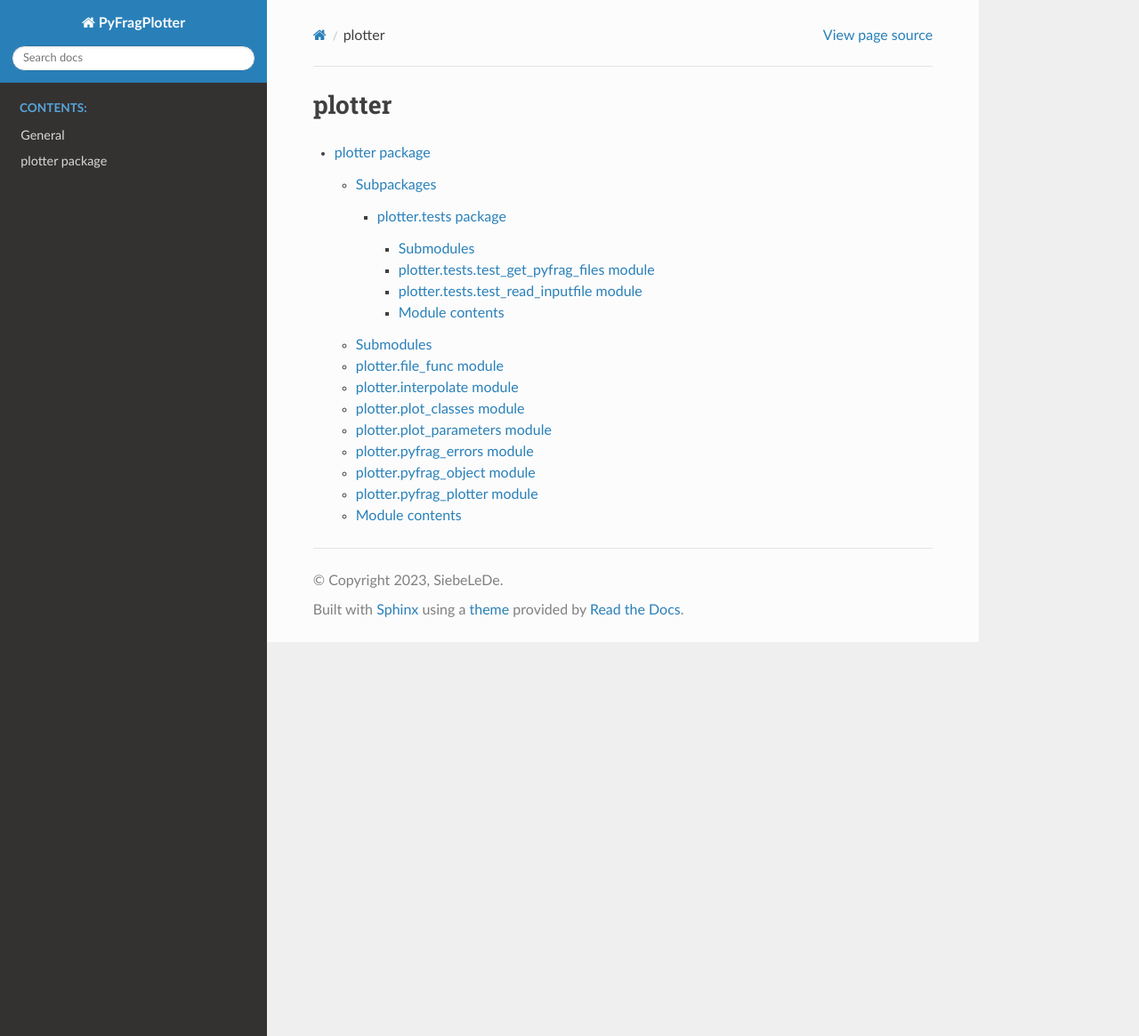
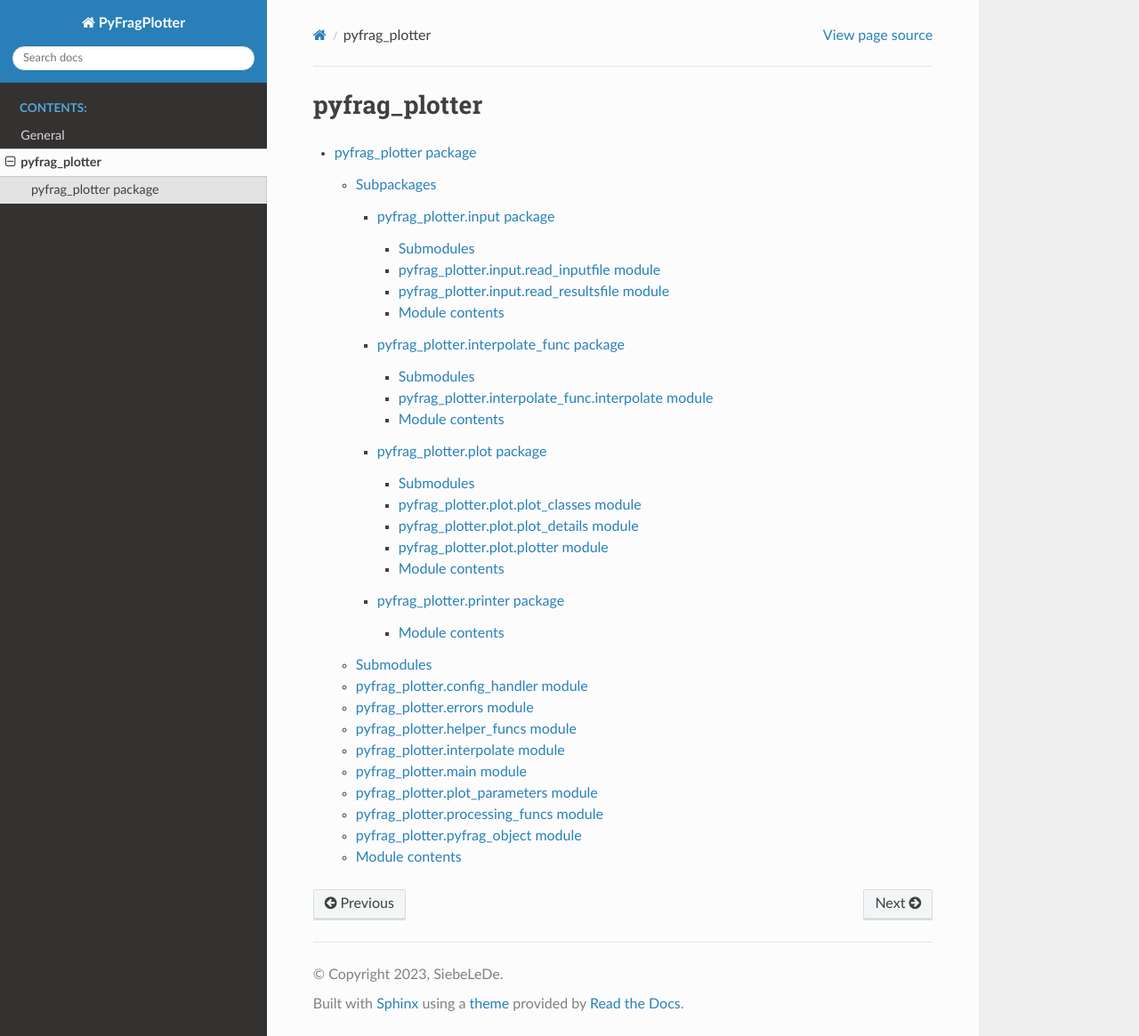
Before and after one commit to SiebeLeDe/pyfrag_plot, a Sphinx documentation site: the page built from docs/modules.rst, in a window 1280 px wide and 1165 px high. Shown: the whole window at 89% size. Built offline with Sphinx 7.4.7 and the Read the Docs theme 2.0.0, drawn with Linux system fonts in a browser that asks for light colours.

Commit message:
docs fix

```diff
--- a/docs/conf.py
+++ b/docs/conf.py
@@ -51,10 +51,13 @@ exclude_patterns = ['_build', 'Thumbs.db', '.DS_Store']
 
 # The theme to use for HTML and HTML Help pages.  See the documentation for
 # a list of builtin themes.
-#
 html_theme = 'sphinx_rtd_theme'
+
 
 # Add any paths that contain custom static files (such as style sheets) here,
 # relative to this directory. They are copied after the builtin static files,
 # so a file named "default.css" will overwrite the builtin "default.css".
 html_static_path = ['_static']
+
+# Don't show the pyfrag_plotter module name in the documentation
+add_module_names = False
--- a/docs/index.rst
+++ b/docs/index.rst
@@ -11,7 +11,7 @@ Welcome to PyFragPlotter's documentation!
    :caption: Contents:
 
    general
-   plotter
+   modules
 
 Indices and tables
 ==================
--- a/docs/modules.rst
+++ b/docs/modules.rst
@@ -1,7 +1,7 @@
-plotter
+pyfrag_plotter
 ==============
 
 .. toctree::
    :maxdepth: 4
 
-   plotter
+   pyfrag_plotter
--- a/docs/plotter.rst
+++ /dev/null
@@ -1,77 +0,0 @@
-plotter package
-===============
-
-Subpackages
------------
-
-.. toctree::
-   :maxdepth: 4
-
-   plotter.tests
-
-Submodules
-----------
-
-plotter.file\_func module
--------------------------
-
-.. automodule:: plotter.file_func
-   :members:
-   :undoc-members:
-   :show-inheritance:
-
-plotter.interpolate module
---------------------------
-
-.. automodule:: plotter.interpolate
-   :members:
-   :undoc-members:
-   :show-inheritance:
-
-plotter.plot\_classes module
-----------------------------
-
-.. automodule:: plotter.plot_classes
-   :members:
-   :undoc-members:
-   :show-inheritance:
-
-plotter.plot\_parameters module
--------------------------------
-
-.. automodule:: plotter.plot_parameters
-   :members:
-   :undoc-members:
-   :show-inheritance:
-
-plotter.pyfrag\_errors module
------------------------------
-
-.. automodule:: plotter.pyfrag_errors
-   :members:
-   :undoc-members:
-   :show-inheritance:
-
-plotter.pyfrag\_object module
------------------------------
-
-.. automodule:: plotter.pyfrag_object
-   :members:
-   :undoc-members:
-   :show-inheritance:
-
-plotter.pyfrag\_plotter module
-------------------------------
-
-.. automodule:: plotter.pyfrag_plotter
-   :members:
-   :undoc-members:
-   :show-inheritance:
-
-Module contents
----------------
-
-.. automodule:: plotter
-   :members:
-   :undoc-members:
-   :show-inheritance:
--- a/docs/plotter.tests.rst
+++ /dev/null
@@ -1,29 +0,0 @@
-plotter.tests package
-=====================
-
-Submodules
-----------
-
-plotter.tests.test\_get\_pyfrag\_files module
----------------------------------------------
-
-.. automodule:: plotter.tests.test_get_pyfrag_files
-   :members:
-   :undoc-members:
-   :show-inheritance:
-
-plotter.tests.test\_read\_inputfile module
-------------------------------------------
-
-.. automodule:: plotter.tests.test_read_inputfile
-   :members:
-   :undoc-members:
-   :show-inheritance:
-
-Module contents
----------------
-
-.. automodule:: plotter.tests
-   :members:
-   :undoc-members:
-   :show-inheritance:
--- /dev/null
+++ b/docs/pyfrag_plotter.input.rst
@@ -0,0 +1,29 @@
+pyfrag\_plotter.input package
+=============================
+
+Submodules
+----------
+
+pyfrag\_plotter.input.read\_inputfile module
+--------------------------------------------
+
+.. automodule:: pyfrag_plotter.input.read_inputfile
+   :members:
+   :undoc-members:
+   :show-inheritance:
+
+pyfrag\_plotter.input.read\_resultsfile module
+----------------------------------------------
+
+.. automodule:: pyfrag_plotter.input.read_resultsfile
+   :members:
+   :undoc-members:
+   :show-inheritance:
+
+Module contents
+---------------
+
+.. automodule:: pyfrag_plotter.input
+   :members:
+   :undoc-members:
+   :show-inheritance:
--- /dev/null
+++ b/docs/pyfrag_plotter.interpolate_func.rst
@@ -0,0 +1,21 @@
+pyfrag\_plotter.interpolate\_func package
+=========================================
+
+Submodules
+----------
+
+pyfrag\_plotter.interpolate\_func.interpolate module
+----------------------------------------------------
+
+.. automodule:: pyfrag_plotter.interpolate_func.interpolate
+   :members:
+   :undoc-members:
+   :show-inheritance:
+
+Module contents
+---------------
+
+.. automodule:: pyfrag_plotter.interpolate_func
+   :members:
+   :undoc-members:
+   :show-inheritance:
--- /dev/null
+++ b/docs/pyfrag_plotter.plot.rst
@@ -0,0 +1,37 @@
+pyfrag\_plotter.plot package
+============================
+
+Submodules
+----------
+
+pyfrag\_plotter.plot.plot\_classes module
+-----------------------------------------
+
+.. automodule:: pyfrag_plotter.plot.plot_classes
+   :members:
+   :undoc-members:
+   :show-inheritance:
+
+pyfrag\_plotter.plot.plot\_details module
+-----------------------------------------
+
+.. automodule:: pyfrag_plotter.plot.plot_details
+   :members:
+   :undoc-members:
+   :show-inheritance:
+
+pyfrag\_plotter.plot.plotter module
+-----------------------------------
+
+.. automodule:: pyfrag_plotter.plot.plotter
+   :members:
+   :undoc-members:
+   :show-inheritance:
+
+Module contents
+---------------
+
+.. automodule:: pyfrag_plotter.plot
+   :members:
+   :undoc-members:
+   :show-inheritance:
--- /dev/null
+++ b/docs/pyfrag_plotter.printer.rst
@@ -0,0 +1,10 @@
+pyfrag\_plotter.printer package
+===============================
+
+Module contents
+---------------
+
+.. automodule:: pyfrag_plotter.printer
+   :members:
+   :undoc-members:
+   :show-inheritance:
--- /dev/null
+++ b/docs/pyfrag_plotter.rst
@@ -0,0 +1,88 @@
+pyfrag\_plotter package
+=======================
+
+Subpackages
+-----------
+
+.. toctree::
+   :maxdepth: 4
+
+   pyfrag_plotter.input
+   pyfrag_plotter.interpolate_func
+   pyfrag_plotter.plot
+   pyfrag_plotter.printer
+
+Submodules
+----------
+
+pyfrag\_plotter.config\_handler module
+--------------------------------------
+
+.. automodule:: pyfrag_plotter.config_handler
+   :members:
+   :undoc-members:
+   :show-inheritance:
+
+pyfrag\_plotter.errors module
+-----------------------------
+
+.. automodule:: pyfrag_plotter.errors
+   :members:
+   :undoc-members:
+   :show-inheritance:
+
+pyfrag\_plotter.helper\_funcs module
+------------------------------------
+
+.. automodule:: pyfrag_plotter.helper_funcs
+   :members:
+   :undoc-members:
+   :show-inheritance:
+
+pyfrag\_plotter.interpolate module
+----------------------------------
+
+.. automodule:: pyfrag_plotter.interpolate
+   :members:
+   :undoc-members:
+   :show-inheritance:
+
+pyfrag\_plotter.main module
+---------------------------
+
+.. automodule:: pyfrag_plotter.main
+   :members:
+   :undoc-members:
+   :show-inheritance:
+
+pyfrag\_plotter.plot\_parameters module
+---------------------------------------
+
+.. automodule:: pyfrag_plotter.plot_parameters
+   :members:
+   :undoc-members:
+   :show-inheritance:
+
+pyfrag\_plotter.processing\_funcs module
+----------------------------------------
+
+.. automodule:: pyfrag_plotter.processing_funcs
+   :members:
+   :undoc-members:
+   :show-inheritance:
+
+pyfrag\_plotter.pyfrag\_object module
+-------------------------------------
+
+.. automodule:: pyfrag_plotter.pyfrag_object
+   :members:
+   :undoc-members:
+   :show-inheritance:
+
+Module contents
+---------------
+
+.. automodule:: pyfrag_plotter
+   :members:
+   :undoc-members:
+   :show-inheritance:
```
Also changed, not shown: 3 other files.
